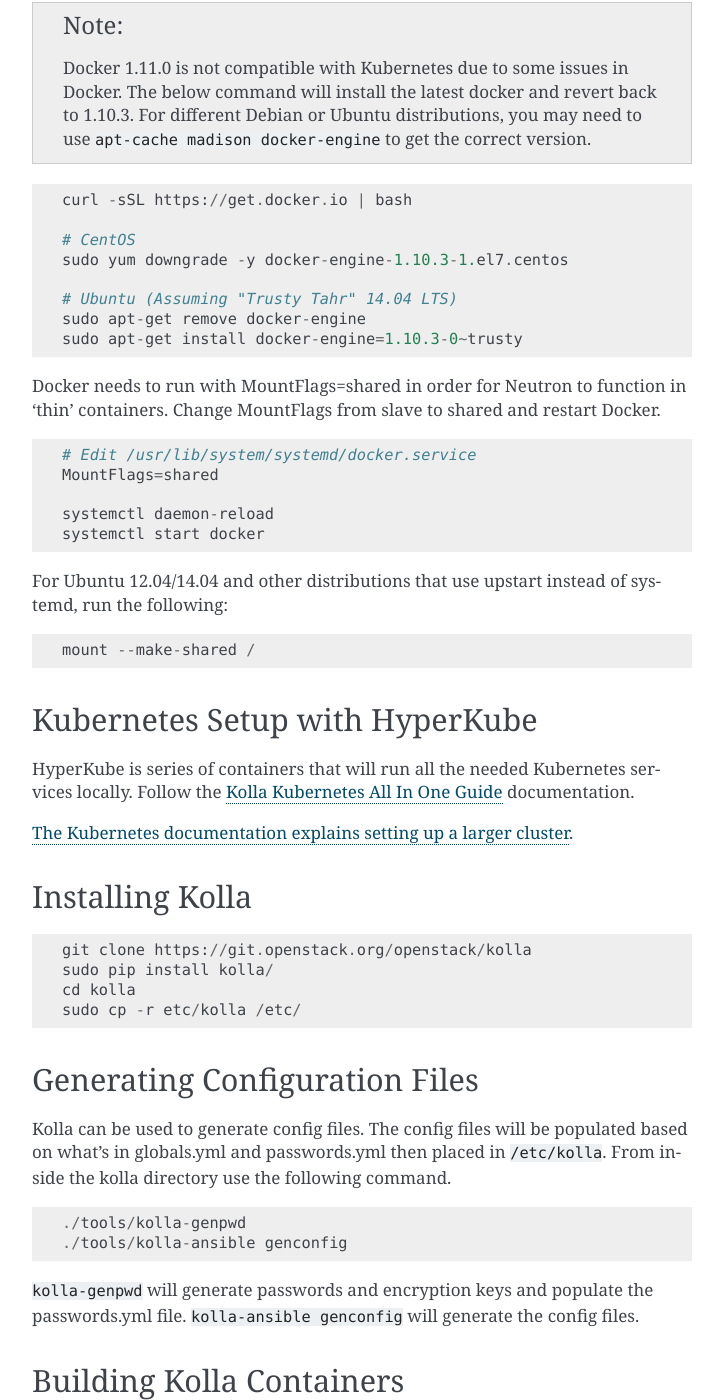
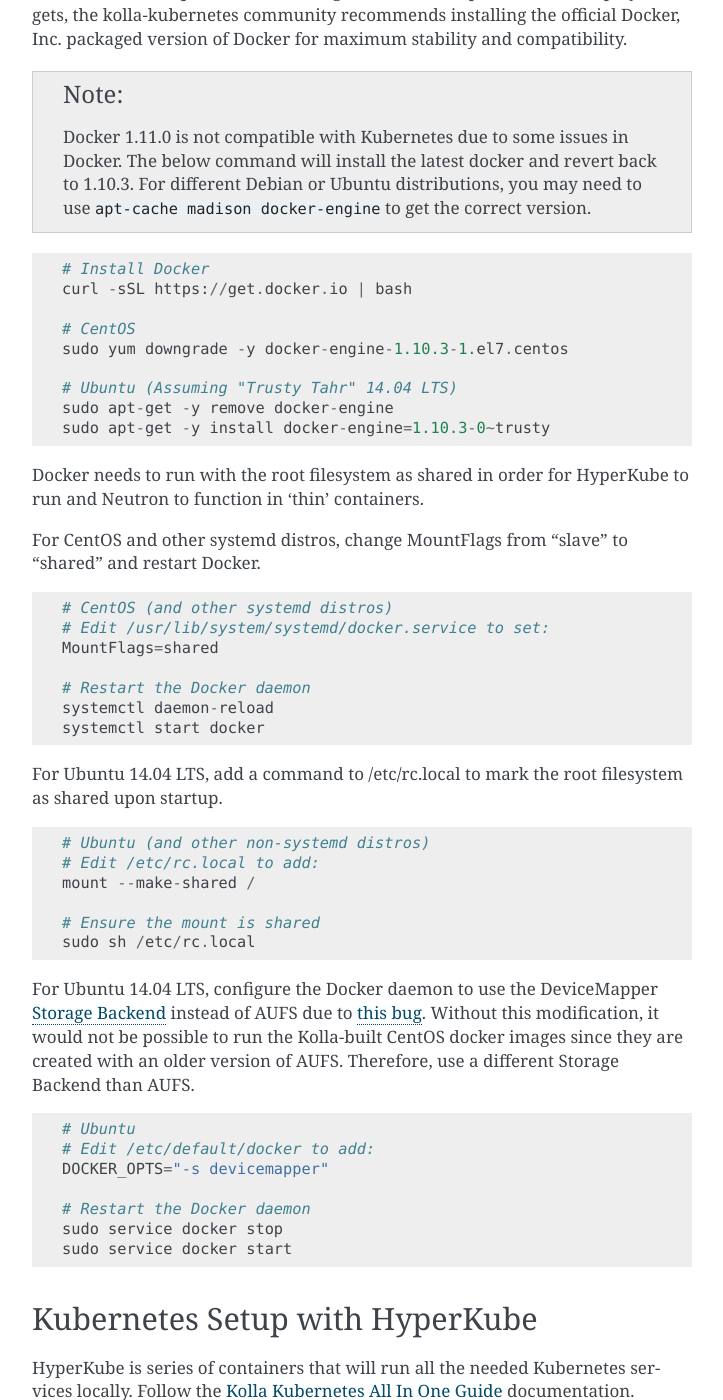
Before and after one commit to openstack-archive/kolla-kubernetes, a Sphinx documentation site: the page built from doc/source/quickstart.rst, in a window 1280 px wide and 1400 px high, scrolled down 667 px. Shown: the whole window, without its empty margins (388-1111 px from the left). Built offline with Sphinx 7.4.7, drawn with Linux system fonts in a browser that asks for light colours; some of the changed text lies outside the part shown.

Commit message:
Updated quickstart doc dependencies section
- Updated ubuntu instructions to permanently mark root fs mount as
  shared, to be complimentary to CentOS.
- Added ubuntu instructions to enable running of Centos Kolla images,
  which would otherwise fail because of AUFS storage backend mismatch.
  In this case use devicemapper storage backend.

Change-Id: Id56ca8f018799df9ee465a44df858f413c9773fa
Partially-implements: blueprint documentation-initialization

```diff
--- a/doc/source/quickstart.rst
+++ b/doc/source/quickstart.rst
@@ -20,6 +20,9 @@ Kubernetes              1.2.4        none         On all hosts
 .. NOTE:: Kolla (which provides the templating) is sensitive about the
   Ansible version.  Mainline currently requires 2.0.x or above.
 
+Installing Docker
+=================
+
 Since Docker is required to build images as well as be present on all deployed
 targets, the kolla-kubernetes community recommends installing the official
 Docker, Inc. packaged version of Docker for maximum stability and compatibility.
@@ -31,33 +34,63 @@ Docker, Inc. packaged version of Docker for maximum stability and compatibility.
 
 ::
 
+    # Install Docker
     curl -sSL https://get.docker.io | bash
 
     # CentOS
     sudo yum downgrade -y docker-engine-1.10.3-1.el7.centos
 
     # Ubuntu (Assuming "Trusty Tahr" 14.04 LTS)
-    sudo apt-get remove docker-engine
-    sudo apt-get install docker-engine=1.10.3-0~trusty
+    sudo apt-get -y remove docker-engine
+    sudo apt-get -y install docker-engine=1.10.3-0~trusty
 
-Docker needs to run with MountFlags=shared in order for Neutron to function
-in 'thin' containers.  Change MountFlags from slave to shared and restart
-Docker.
+Docker needs to run with the root filesystem as shared in order for
+HyperKube to run and Neutron to function in 'thin' containers.
+
+For CentOS and other systemd distros, change MountFlags from "slave"
+to "shared" and restart Docker.
 
 ::
 
-   # Edit /usr/lib/system/systemd/docker.service
+   # CentOS (and other systemd distros)
+   # Edit /usr/lib/system/systemd/docker.service to set:
    MountFlags=shared
 
+   # Restart the Docker daemon
    systemctl daemon-reload
    systemctl start docker
 
-For Ubuntu 12.04/14.04 and other distributions that use upstart instead of
-systemd, run the following:
+For Ubuntu 14.04 LTS, add a command to /etc/rc.local to mark the root
+filesystem as shared upon startup.
 
 ::
 
-    mount --make-shared /
+   # Ubuntu (and other non-systemd distros)
+   # Edit /etc/rc.local to add:
+   mount --make-shared /
+
+   # Ensure the mount is shared
+   sudo sh /etc/rc.local
+
+
+For Ubuntu 14.04 LTS, configure the Docker daemon to use the DeviceMapper
+`Storage Backend <http://www.projectatomic.io/docs/filesystems>`_ instead of
+AUFS due to `this bug
+<https://github.com/docker/docker/issues/8966#issuecomment-94210446>`_.
+Without this modification, it would not be possible to run the Kolla-built
+CentOS docker images since they are created with an older version of AUFS.
+Therefore, use a different Storage Backend than AUFS.
+
+::
+
+   # Ubuntu
+   # Edit /etc/default/docker to add:
+   DOCKER_OPTS="-s devicemapper"
+
+   # Restart the Docker daemon
+   sudo service docker stop
+   sudo service docker start
+
 
 Kubernetes Setup with HyperKube
 ===============================
```
